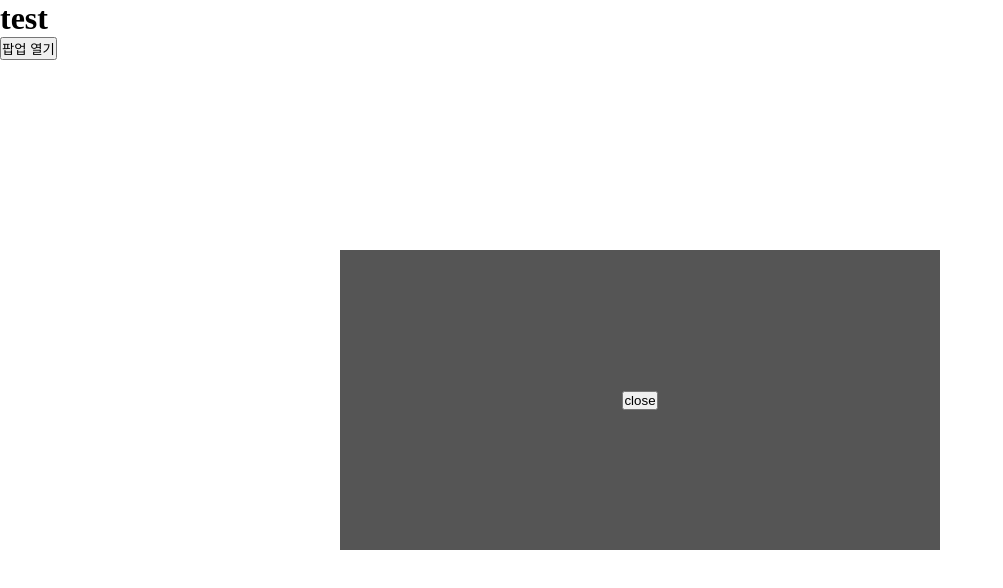
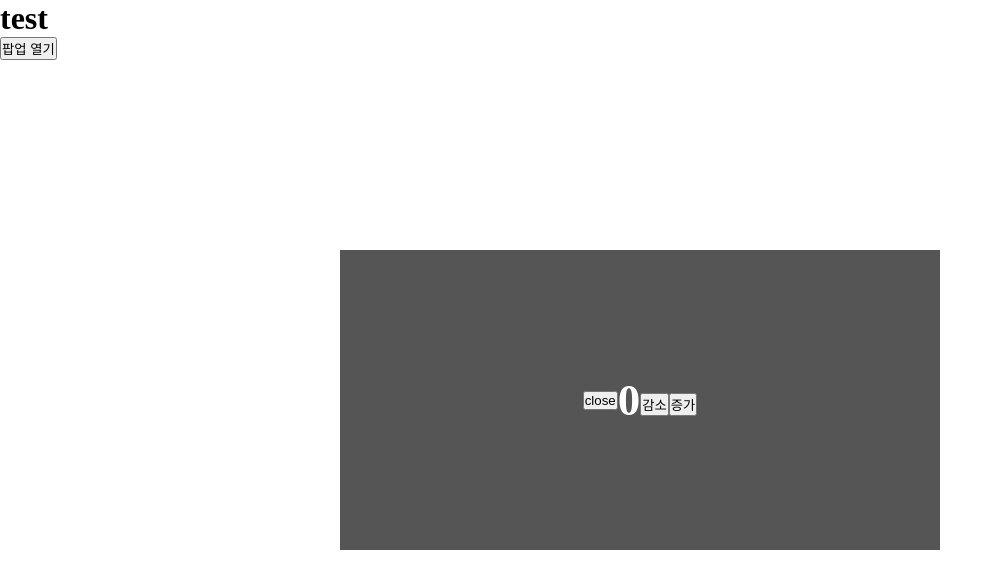
Before and after one commit to carrottechplus/react-first, a React (Create React App) app: page / in a window 1280 px wide. Both pictures are taken after a click on the button "팝업 열기". Shown: the top 588 px of the page, without its empty margins (0-1003 px from the left). Built offline with nearby package versions, Linux system fonts and the light colour scheme; a web font is replaced by a local one.

Commit message:
숫자 증감 버튼

```diff
--- a/src/Popup.js
+++ b/src/Popup.js
@@ -1,4 +1,8 @@
+import { useState } from 'react';
+
 function Popup({ setOpen }) {
+	const [Num, setNum] = useState(0);
+
 	const popupStyle = {
 		width: 600,
 		height: 300,
@@ -22,6 +26,23 @@
 			>
 				close
 			</button>
+			<h1>{Num}</h1>
+			<nav>
+				<button
+					onClick={() => {
+						setNum(Num - 1);
+					}}
+				>
+					감소
+				</button>
+				<button
+					onClick={() => {
+						setNum(Num + 1);
+					}}
+				>
+					증가
+				</button>
+			</nav>
 		</aside>
 	);
 }
```
